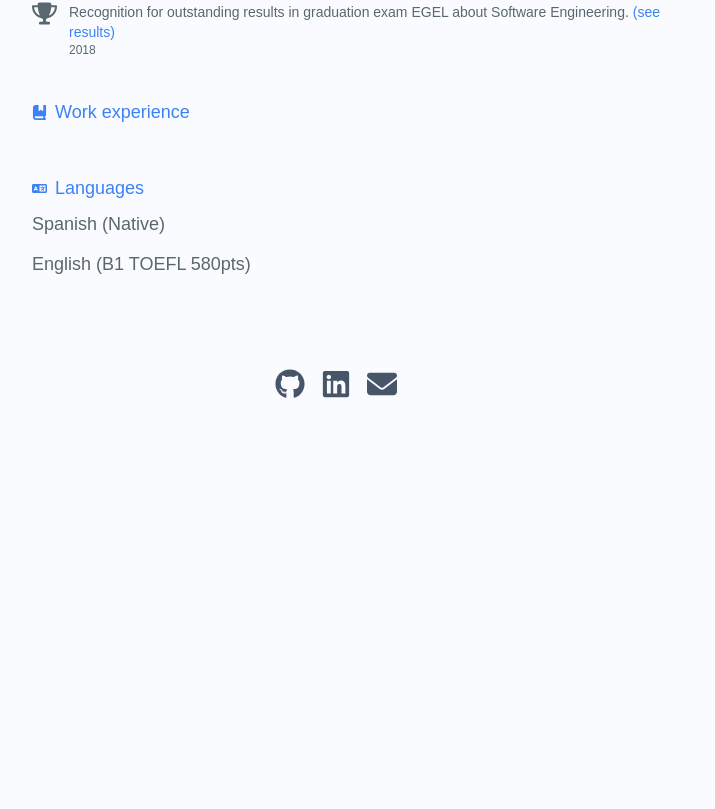
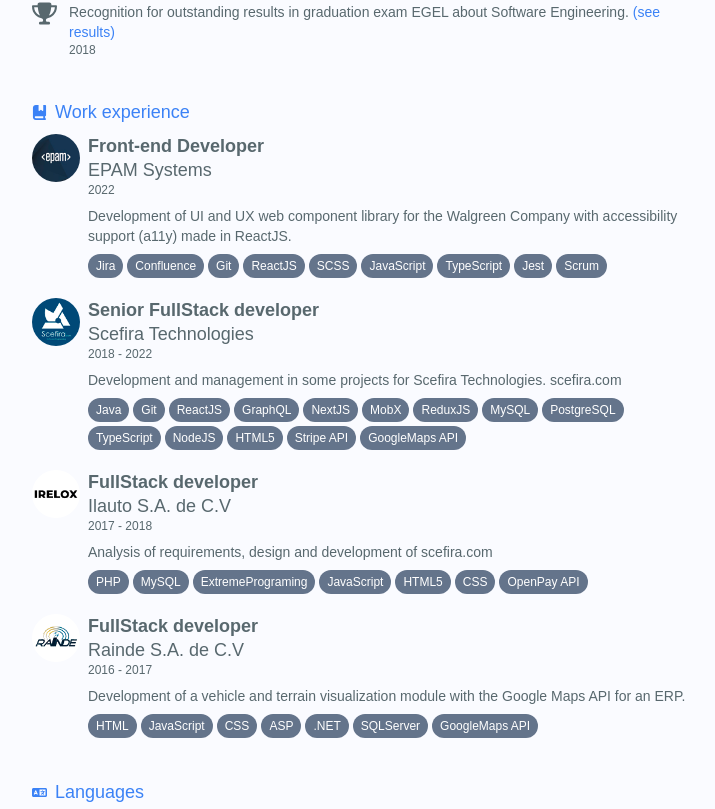
Before and after one commit to zerozelta/portfolio, a Next.js app: page /cv in a window 1280 px wide. Shown: the part 951-1760 px from the top of the page, without its empty margins (304-1019 px from the left). Before the commit the page ends 1437 px from the top, so only its background shows below. Built offline with nearby package versions, Linux system fonts and the light colour scheme.

Commit message:
general update

```diff
--- a/pages/cv.tsx
+++ b/pages/cv.tsx
@@ -59,9 +59,9 @@
       <div className="flex flex-col items-center w-full h-full flex-1 m-auto max-w-[680px] gap-10 p-2">
         <div className="flex flex-col justify-center items-center text-center gap-4">
           <div>
-            Aldo César
+            Aldo César Gutiérrez Gtz.
             <br />
-            Gutiérrez Gutiérrez
+            <strong>(zerozelta)</strong>
           </div>
 
           <div className="flex p-2 rounded-full overflow-hidden bg-white border-4 border-slate-100 w-fit">
@@ -71,15 +71,15 @@
             />
           </div>
           <div className="flex flex-row items-center justify-center font-bold text-blue-500 gap-2">
-            <img src="/static/flags/mx.svg" height={25} width={25}></img>
+            <img src="/static/flags/mx.svg" height={22} width={22}></img>
             <div>FullStack developer</div>
           </div>
 
           <div className="block w-full rounded-lg text-justify">
             <strong>Software developer Engineer</strong> by the Polytechnic
             University of Aguascalientes. Self-taught and programing
-            enthusiastic since I was 13 years old. with experience mainly in{" "}
-            <strong>software design </strong> and{" "}
+            enthusiastic since I was 13 years old. with experience mainly in
+            <strong>software design </strong> and
             <strong>web development technologies</strong>.
           </div>
 
@@ -129,13 +129,14 @@
                 <p>
                   I was participate in an international homebrew showcase for
                   the console Play Station Portable Scenery Beta 2011 tournament
-                  with the{" "}
+                  with the
                   <a
                     href="https://psp.scenebeta.com/noticia/fishell"
                     target={"_blank"}
                     rel="noreferrer"
                     className="text-blue-500"
                   >
+                    {" "}
                     Project Fishell
                   </a>
                 </p>
--- a/src/components/Experience/Experience.tsx
+++ b/src/components/Experience/Experience.tsx
@@ -1,9 +1,143 @@
+import Tag from "./Tag";
+
 type ExperienceProps = {};
 
 const Experience = ({}: ExperienceProps) => {
   return (
-    <div className="">
-      <div></div>
+    <div className="flex flex-col gap-5 relative">
+      <div className="flex gap-2">
+        <div className="flex">
+          <img
+            src="/static/img/companies/epam.png"
+            className="w-10 h-10 sm:w-12 sm:h-12 rounded-full"
+          />
+        </div>
+        <div className="flex flex-col flex-1 gap-2">
+          <div className="leading-6">
+            <div className="font-bold">Front-end Developer</div>
+            <div>EPAM Systems</div>
+            <div className="text-xs font-light">2022</div>
+          </div>
+          <div className="text-sm">
+            Development of UI and UX web component library for the Walgreen
+            Company with accessibility support (a11y) made in ReactJS.
+          </div>
+          <div className="flex flex-row gap-1 flex-wrap">
+            <Tag>Jira</Tag>
+            <Tag>Confluence</Tag>
+            <Tag>Git</Tag>
+            <Tag>ReactJS</Tag>
+            <Tag>SCSS</Tag>
+            <Tag>JavaScript</Tag>
+            <Tag>TypeScript</Tag>
+            <Tag>Jest</Tag>
+            <Tag>Scrum</Tag>
+          </div>
+        </div>
+      </div>
+
+      <div className="flex gap-2">
+        <div className="flex">
+          <img
+            src="/static/img/companies/scefira.png"
+            className="w-10 h-10 sm:w-12 sm:h-12 rounded-full"
+          />
+        </div>
+        <div className="flex flex-col flex-1 gap-2">
+          <div className="leading-6">
+            <div className="font-bold">Senior FullStack developer</div>
+            <div>Scefira Technologies</div>
+            <div className="text-xs font-light">2018 - 2022</div>
+          </div>
+          <div className="text-sm">
+            Development and management in some projects for Scefira
+            Technologies.{" "}
+            <a href="https://scefira.com" target={"_blank"} rel="noreferrer">
+              scefira.com
+            </a>
+          </div>
+          <div className="flex flex-row gap-1 flex-wrap">
+            <Tag>Java</Tag>
+            <Tag>Git</Tag>
+            <Tag>ReactJS</Tag>
+            <Tag>GraphQL</Tag>
+            <Tag>NextJS</Tag>
+            <Tag>MobX</Tag>
+            <Tag>ReduxJS</Tag>
+            <Tag>MySQL</Tag>
+            <Tag>PostgreSQL</Tag>
+            <Tag>TypeScript</Tag>
+            <Tag>NodeJS</Tag>
+            <Tag>HTML5</Tag>
+            <Tag>Stripe API</Tag>
+            <Tag>GoogleMaps API</Tag>
+          </div>
+        </div>
+      </div>
+
+      <div className="flex gap-2">
+        <div className="flex">
+          <img
+            src="/static/img/companies/irelox.png"
+            className="w-10 h-10 sm:w-12 sm:h-12 rounded-full"
+          />
+        </div>
+        <div className="flex flex-col flex-1 gap-2">
+          <div className="leading-6">
+            <div className="font-bold">FullStack developer</div>
+            <div>Ilauto S.A. de C.V</div>
+            <div className="text-xs font-light">2017 - 2018</div>
+          </div>
+          <div className="text-sm">
+            Analysis of requirements, design and development of{" "}
+            <a
+              href="https://obraplaza.com.mx"
+              target={"_blank"}
+              rel="noreferrer"
+            >
+              scefira.com
+            </a>
+          </div>
+          <div className="flex flex-row gap-1 flex-wrap">
+            <Tag>PHP</Tag>
+            <Tag>MySQL</Tag>
+            <Tag>ExtremePrograming</Tag>
+            <Tag>JavaScript</Tag>
+            <Tag>HTML5</Tag>
+            <Tag>CSS</Tag>
+            <Tag>OpenPay API</Tag>
+          </div>
+        </div>
+      </div>
+
+      <div className="flex gap-2">
+        <div className="flex">
+          <img
+            src="/static/img/companies/rainde.png"
+            className="w-10 h-10 sm:w-12 sm:h-12 rounded-full"
+          />
+        </div>
+        <div className="flex flex-col flex-1 gap-2">
+          <div className="leading-6">
+            <div className="font-bold">FullStack developer</div>
+            <div>Rainde S.A. de C.V</div>
+            <div className="text-xs font-light">2016 - 2017</div>
+          </div>
+          <div className="text-sm">
+            Development of a vehicle and terrain visualization module with the
+            Google Maps API for an ERP.
+          </div>
+          <div className="flex flex-row gap-1 flex-wrap">
+            <Tag>HTML</Tag>
+            <Tag>JavaScript</Tag>
+            <Tag>CSS</Tag>
+            <Tag>ASP</Tag>
+            <Tag>.NET</Tag>
+            <Tag>SQLServer</Tag>
+            <Tag>GoogleMaps API</Tag>
+          </div>
+        </div>
+      </div>
     </div>
   );
 };
--- /dev/null
+++ b/src/components/Experience/Tag.tsx
@@ -0,0 +1,12 @@
+type TagProps = {
+  children: React.ReactNode;
+};
+const Tag = ({ children }: TagProps) => {
+  return (
+    <div className="px-2 py-1 text-xs bg-slate-500 text-white rounded-3xl">
+      {children}
+    </div>
+  );
+};
+
+export default Tag;
```
Also changed, not shown: pages/_app.tsx (+4 -3 lines).
